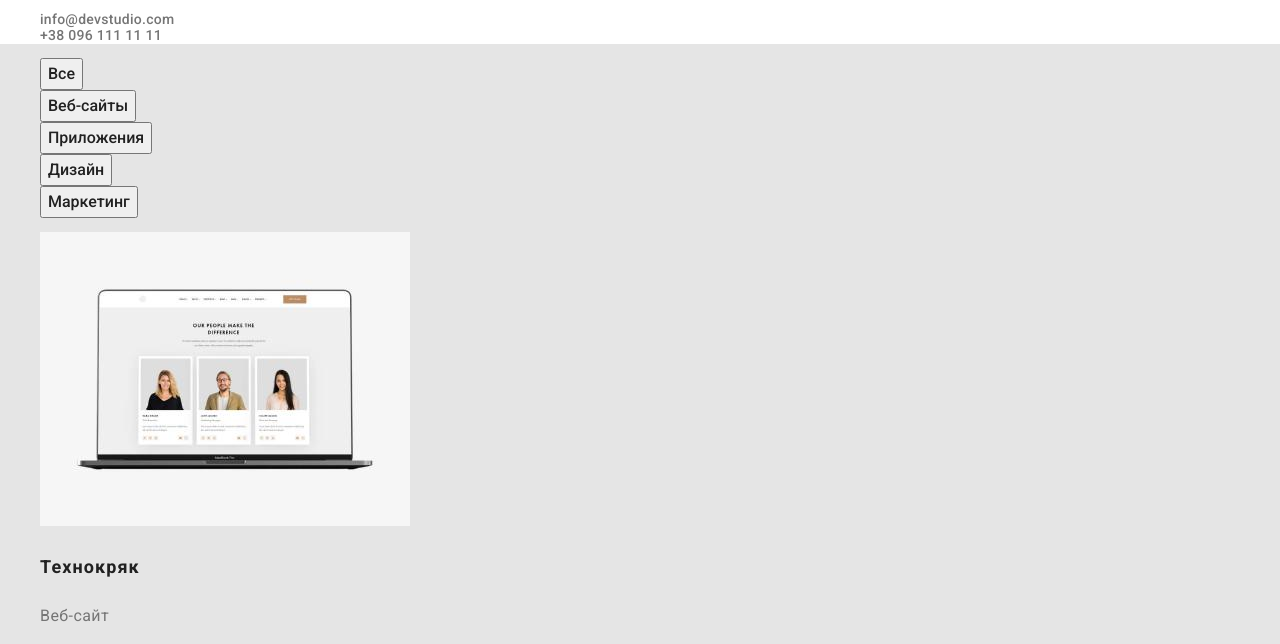
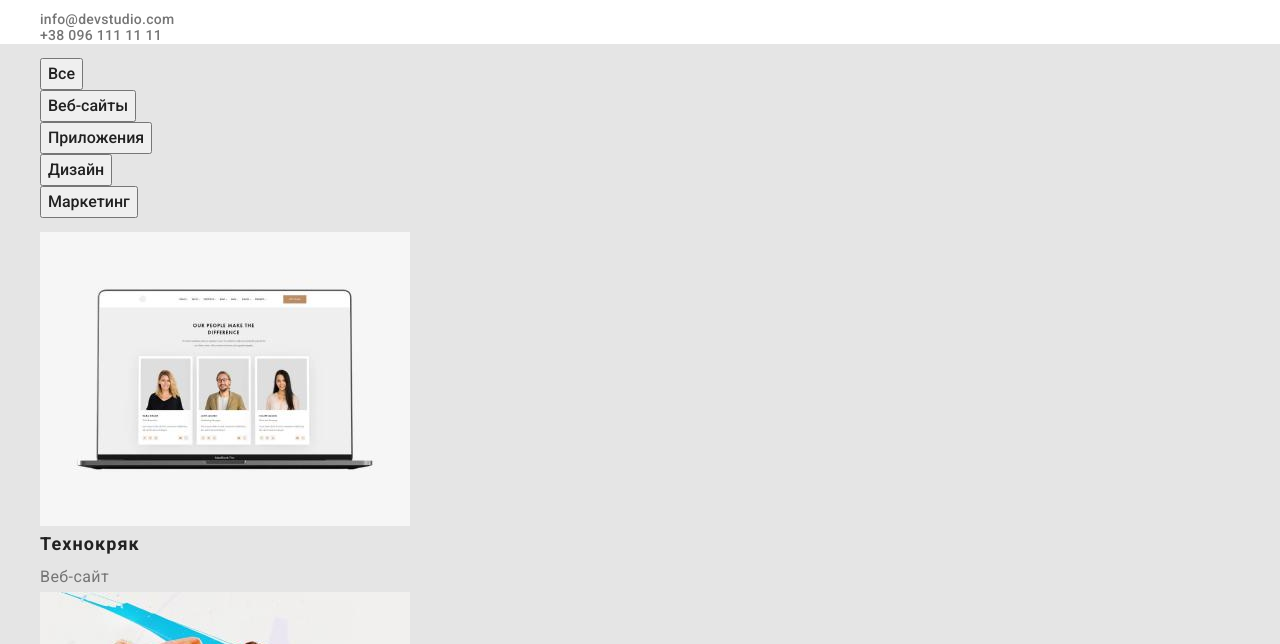
Before and after one commit to BleiKYer/goit-markup-hw-03, a plain HTML site: page portfolio.html in a window 1280 px wide. Shown: the part 102-746 px from the top of the page. Drawn offline with nearby package versions, Linux system fonts and the light colour scheme.

Commit message:
better structure css

```diff
--- a/css/styles.css
+++ b/css/styles.css
@@ -16,6 +16,8 @@
     --primary-white: #ffffff;
 }
 
+/* Common styles */
+
 body {
     color: var(--primary-text-color);
     background-color: var(--primary-bgc);
@@ -26,12 +28,31 @@ body {
     line-height: 1.71;
 }
 
+h1,
+h2,
+h3,
+h4,
+h5,
+h6,
+p {
+    margin-top: 0;
+    margin-bottom: 0;
+}
+
+img {
+    display: block;
+    max-width: 100%;
+    height: auto;
+}
+
 .list {
     list-style: none;
 }
-.link,
-.link:visited {
+
+.link {
+    font-family: inherit;
     text-decoration: none;
+    color: currentColor;
 }
 
 /* Header */
@@ -54,11 +75,7 @@ body {
 .logo .web-color {
     color: var(--accent-color);
 }
-.link {
-  font-family: inherit;
-  text-decoration: none;
-  color: currentColor;
-}
+
 .site-nav .link {
     color: var(--secondary-text-color);
     text-decoration: none;
@@ -152,8 +169,8 @@ body {
     color: var(--primary-white);
 }
 
-.footer a[href^="mail"],
-.footer a[href^="tel"] {
+.footer a[href^='mail'],
+.footer a[href^='tel'] {
     color: rgba(255, 255, 255, 0.6);
 }
 
```
Lines whose indentation alone changed are shown as unchanged.
